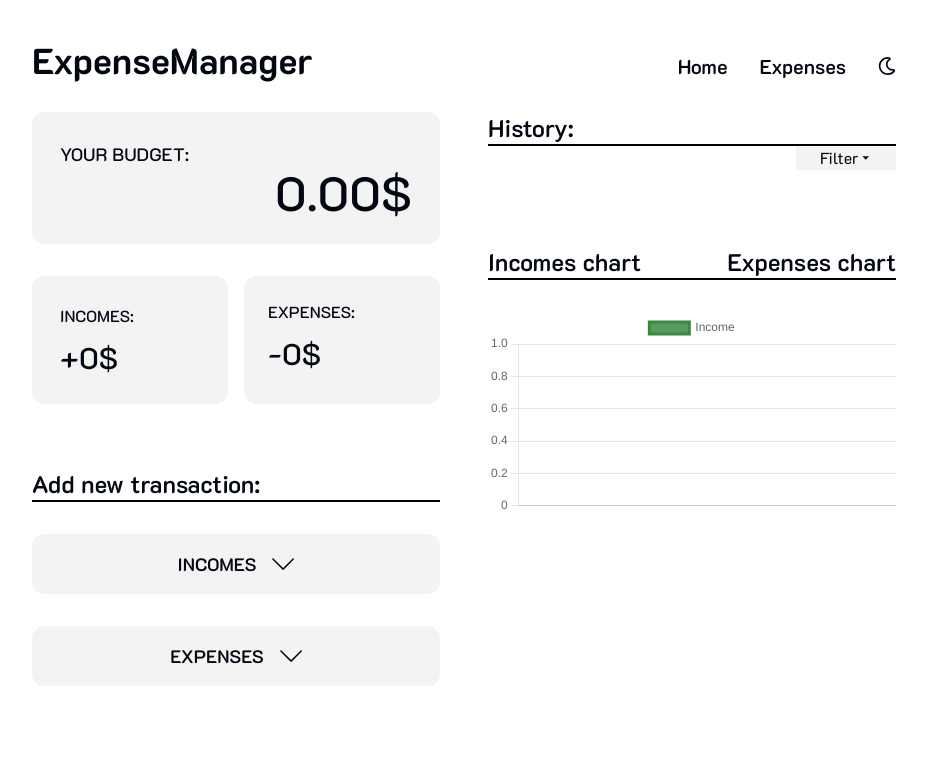
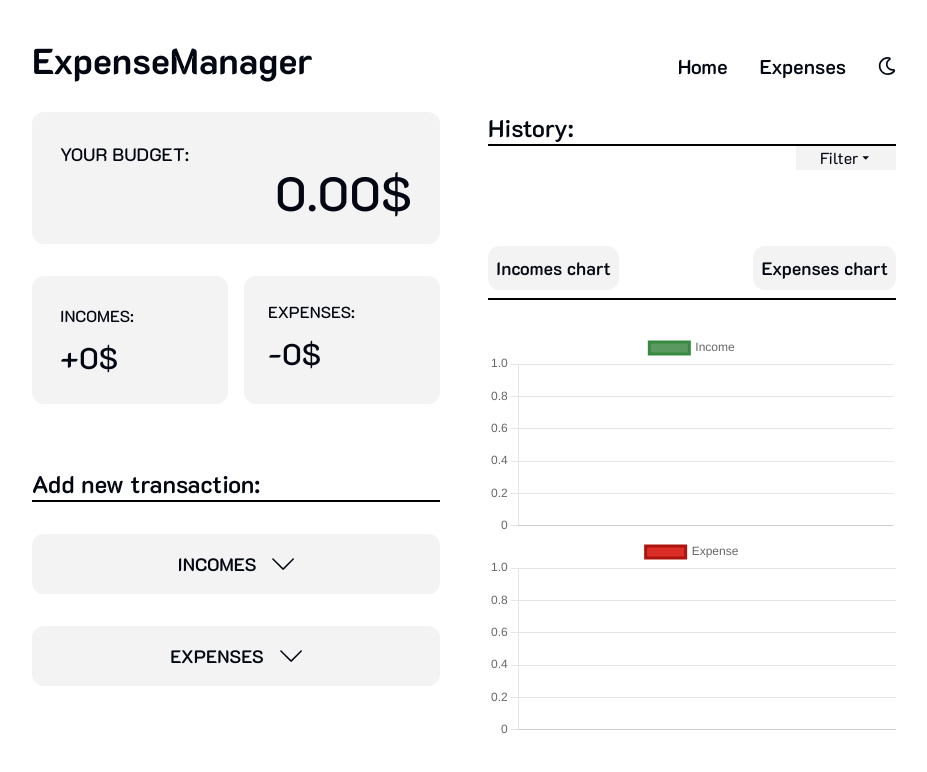
Before and after one commit to zofiaMrugalska/ExpenseManager, a React (Create React App) app: page /expenses in a window 1280 px wide. Both pictures are taken after a click on the button "Expenses chart". Shown: the top 772 px of the page, without its empty margins (176-1103 px from the left). Built offline with nearby package versions, Linux system fonts and the light colour scheme.

Commit message:
adding charts

```diff
--- a/src/pages/expenses/components/Chart/Chart.jsx
+++ b/src/pages/expenses/components/Chart/Chart.jsx
@@ -1,27 +1,62 @@
 import { Line } from "react-chartjs-2";
 import { useContext } from "react";
 import Context from "../../../../Context";
+import { useState } from "react";
 import { Chart as ChartJS } from "chart.js/auto";
 
 const Chart = () => {
   const { mode, historyData } = useContext(Context);
+  const [incomesChartOpen, setIncomesChartOpen] = useState(true);
+  const [expensesChartOpen, setExpensesChartOpen] = useState(false);
 
-  const sortedData = historyData
+  const changeBackgroundColor = mode === "light" ? "bg-[#F3F3F3]" : "bg-[#272626]";
+
+  const openIncomes = () => {
+    setIncomesChartOpen(!incomesChartOpen);
+  };
+
+  const openExpenses = () => {
+    setExpensesChartOpen(!expensesChartOpen);
+  };
+
+  const sortedIncomesData = historyData
+    .filter((data) => data.hasOwnProperty("incomesAmount"))
     .slice()
     .sort((a, b) => new Date(a.incomesDate) - new Date(b.incomesDate));
 
-  const Dates = sortedData.map((data) => data.incomesDate);
+  const datesIncomes = sortedIncomesData.map((data) => data.incomesDate);
 
-  const incomesAmounts = sortedData.map((data) => data.incomesAmount);
+  const incomesAmounts = sortedIncomesData.map((data) => data.incomesAmount);
 
-  const chartData = {
-    labels: Dates,
+  const chartIncomesData = {
+    labels: datesIncomes,
     datasets: [
       {
         label: "Income",
         data: incomesAmounts,
         borderColor: "rgb(55, 138, 63)",
         backgroundColor: "rgb(90, 153, 96)",
+      },
+    ],
+  };
+
+  const sortedExpensesData = historyData
+    .filter((data) => data.hasOwnProperty("expensesAmount"))
+    .slice()
+    .sort((a, b) => new Date(a.expensesDate) - new Date(b.expensesDate));
+
+  const datesExpenses = sortedExpensesData.map((data) => data.expensesDate);
+
+  const expensesAmounts = sortedExpensesData.map((data) => data.expensesAmount);
+
+  const charExpensesData = {
+    labels: datesExpenses,
+    datasets: [
+      {
+        label: "Expense",
+        data: expensesAmounts,
+        borderColor: "rgb(173, 21, 16)",
+        backgroundColor: "rgb(219, 45, 39)",
       },
     ],
   };
@@ -34,10 +69,21 @@ const Chart = () => {
             mode === "light" ? "border-black" : "border-white"
           }`}
         >
-          <button>Incomes chart</button>
-          <button>Expenses chart</button>
+          <button
+            onClick={openIncomes}
+            className={`${changeBackgroundColor} mb-2 p-2 rounded-xl text-lg font-semibold hover:bg-[#B0E2C7] hover:text-black`}
+          >
+            Incomes chart
+          </button>
+          <button
+            onClick={openExpenses}
+            className={`${changeBackgroundColor} mb-2 p-2 rounded-xl text-lg font-semibold hover:bg-[#FEC7C7] hover:text-black`}
+          >
+            Expenses chart
+          </button>
         </div>
-        <Line data={chartData} />
+        {incomesChartOpen && <Line data={chartIncomesData} />}
+        {expensesChartOpen && <Line data={charExpensesData} />}
       </div>
     </div>
   );
```
